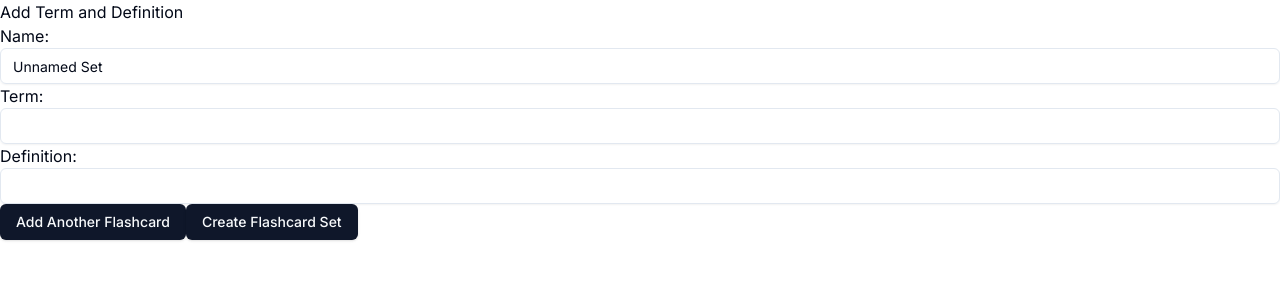
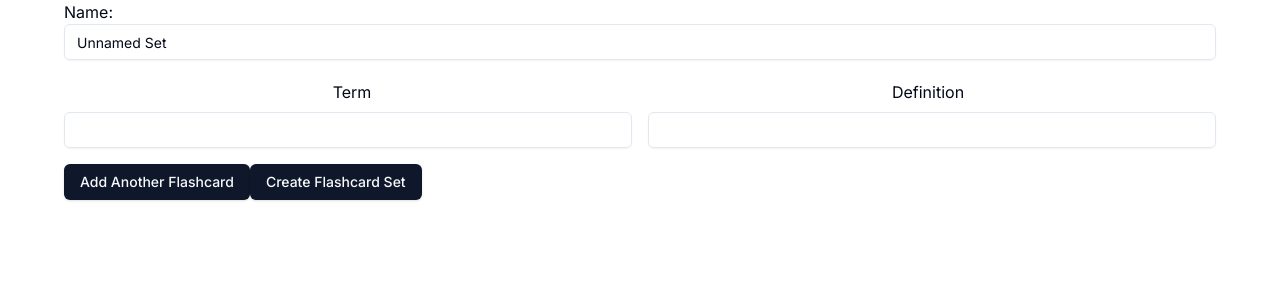
Before and after one commit to maarao/vidlet, a Next.js app: page /create in a window 1280 px wide. Shown: the top 300 px of the page. Built offline with nearby package versions, Linux system fonts and the light colour scheme.

Commit message:
feat: formatted everything to the middle

```diff
--- a/app/create/components/Flashcard.tsx
+++ b/app/create/components/Flashcard.tsx
@@ -2,6 +2,7 @@
 
 import { useState } from "react";
 import { Input } from "@/components/ui/input";
+import { Label } from "@/components/ui/label";
 
 const Flashcard = (props: { flashcards, index }) => {
     const [term, setTerm] = useState<string>("");
@@ -13,17 +14,13 @@ const Flashcard = (props: { flashcards, index }) => {
 
     return (
         <div>
-            <div>
-                <label>
-                    Term:
+            <div className="flex flex-row">
+                <div className="basis-1/2">
                     <Input type="text" value={term} onChange={(e) => {setTerm(e.target.value)}} onBlur={addFlashcard} />
-                </label>
-            </div>
-            <div>
-                <label>
-                    Definition:
+                </div>
+                <div className="basis-1/2 ml-4">
                     <Input type="text" value={definition} onChange={(e) => {setDefinition(e.target.value)}} onBlur={addFlashcard} />
-                </label>
+                </div>
             </div>
         </div>
     )
--- a/app/create/page.tsx
+++ b/app/create/page.tsx
@@ -50,18 +50,20 @@ const Create = () => {
     }
 
     return (
-        <div>
-            <h1>Add Term and Definition</h1>
-
+        <div className="max-w-6xl mx-auto">
             <div>
-                <label>
-                    Name:
-                    <Input type="text" value={flashcards.name} onChange={(e) => {setFlashcards({...flashcards, name: e.target.value})}} />
-                </label>
+                <label>Name:</label>
+                <Input type="text" value={flashcards.name} onChange={(e) => {setFlashcards({...flashcards, name: e.target.value})}} />
+            </div>
+            <div className="flex flex-row pt-5 pb-2 text-center">
+                <div className="basis-1/2">Term</div>
+                <div className="basis-1/2">Definition</div>
             </div>
 
             {numFlashcards.map((num) => (
-                <Flashcard flashcards={flashcards} index={num} key={num} />
+                <div className="pb-4" key={num}>
+                    <Flashcard flashcards={flashcards} index={num} />
+                </div>
             ))}
 
             <Button onClick={handleNumFlashcards}>Add Another Flashcard</Button>
```
